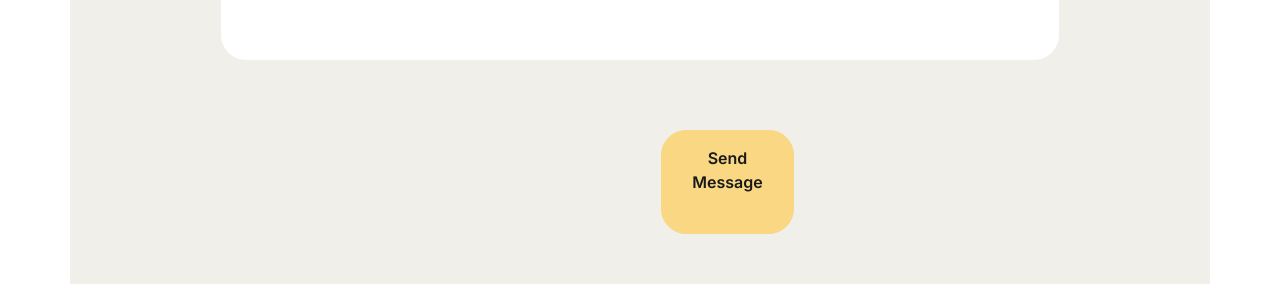
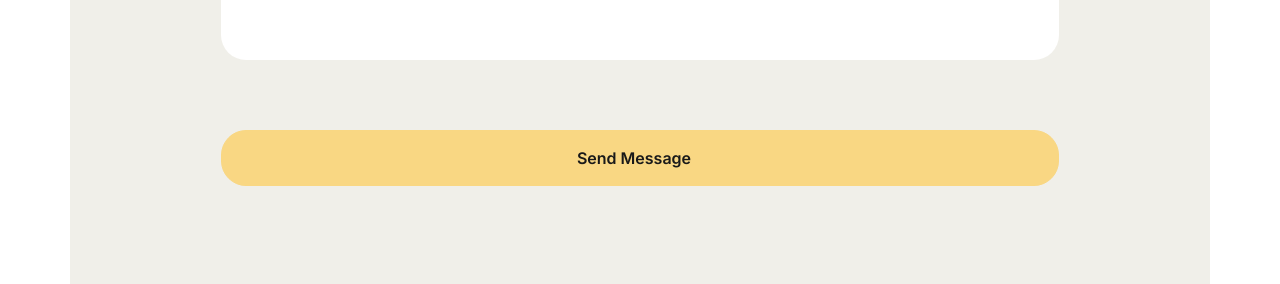
Before and after one commit to sarahk189/ReactCritoVite, a React (Vite) app: page /contact in a window 1280 px wide. Shown: the part 1560-1844 px from the top of the page. Built offline with nearby package versions, Linux system fonts and the light colour scheme; grey boxes are pictures that could not be loaded; some icons are missing; the HTML template or start-up script is replaced by a standard one.

Commit message:
fomatted button on contact form

```diff
--- a/src/App.css
+++ b/src/App.css
@@ -1699,7 +1699,7 @@ header .container .menu .main-menu .btn-login {
   background-color: #F0EFE9;
   justify-content: center;
   align-items: center;
-  width: auto;
+  width: 100%;
   padding-top: 125px;
   padding-bottom: 100px;
 }
@@ -1715,17 +1715,19 @@ header .container .menu .main-menu .btn-login {
 }
 @media (min-width: 280px) {
   .contact-form .container .form-title {
-    width: auto;
+    width: 100%;
   }
 }
 @media (min-width: 1024px) {
   .contact-form .container .form-title {
+    width: auto;
     margin-left: 100px;
     margin-right: 100px;
   }
 }
 @media (min-width: 1080px) {
   .contact-form .container .form-title {
+    width: auto;
     margin-left: 440px;
     margin-right: 440px;
   }
@@ -1791,28 +1793,27 @@ header .container .menu .main-menu .btn-login {
   display: inline-block;
   width: 100%;
   text-align: center;
+  align-items: center;
   margin-top: 70px;
 }
 @media (max-width: 280px) {
   .contact-form .container button {
-    width: 270px;
+    width: 100%;
   }
 }
 @media (min-width: 280px) {
   .contact-form .container button {
-    width: auto;
+    width: 100%;
   }
 }
 @media (min-width: 1024px) {
   .contact-form .container button {
-    margin-left: 100px;
-    margin-right: 100px;
+    width: 100%;
   }
 }
 @media (min-width: 1080px) {
   .contact-form .container button {
-    margin-left: 440px;
-    margin-right: 440px;
+    width: 100%;
   }
 }
 
--- a/src/App.scss
+++ b/src/App.scss
@@ -1806,7 +1806,7 @@ header {
         background-color: #F0EFE9;
         justify-content: center;
         align-items: center;
-        width: auto;
+        width: 100%;
         padding-top: 125px;
         padding-bottom: 100px;
 
@@ -1820,15 +1820,17 @@ header {
             }
 
             @media (min-width: 280px) {
+                width: 100%;
+            }
+
+            @media (min-width: 1024px) {
                 width: auto;
-            }
-
-            @media (min-width: 1024px) {
                 margin-left: 100px;
                 margin-right: 100px;
             }
 
             @media (min-width: 1080px) {
+                width: auto;
                 margin-left:440px;
                 margin-right:440px;
             }
@@ -1902,24 +1904,28 @@ header {
             display: inline-block;
             width: 100%;
             text-align: center;
+            align-items: center;
             margin-top: 70px;
 
+
             @media (max-width: 280px) {
-                width: 270px;
+                width: 100%;
             }
 
             @media (min-width: 280px) {
-                width: auto;
+                width: 100%;
             }
 
             @media (min-width: 1024px) {
-                margin-left: 100px;
-                margin-right: 100px;
+                width:100%;
+                // margin-left: 100px;
+                // margin-right: 100px;
             }
 
             @media (min-width: 1080px) {
-                margin-left:440px;
-                margin-right:440px;
+                width: 100%;
+                // margin-left:440px;
+                // margin-right:440px;
             }
         }
     }
--- a/src/components/Contact/ContactForm.jsx
+++ b/src/components/Contact/ContactForm.jsx
@@ -1,9 +1,9 @@
-import React, { useState } from 'react'
+import React, { useState, reset } from 'react'
 import { useFormik } from 'formik'
 import * as Yup from 'yup'
 
 const ContactForm = () => {
-
+    const emailRegEx = /^[A-Za-z0-9._%-]+@[A-Za-z0-9.-]+\.[A-Za-z]{2,4}$/;
     const [errorMessage, setErrorMessage] = useState('')
     const form = useFormik({
         initialValues: {
@@ -12,19 +12,20 @@ const ContactForm = () => {
         message: ''
         },
 
+
         validationSchema: Yup.object( {
             name: Yup.string()
                 .required('You must add a name')
                 .min(2, 'Name must be a minimum of two letters'),
             email: Yup.string()
                 .required('You must enter an e-mail addess')
-                .email('You must enter a valid e-mail addess'),
+                .matches(emailRegEx, 'You must enter a valid e-mail addess'),
             message: Yup.string()
                 .required('You must add a message')
                 .min(2, 'Add a valid message')
         }),
 
-        onSubmit: async (values) => {
+        onSubmit: async (values, {resetForm} ) => {
 
             const result = await fetch('https://win23-assignment.azurewebsites.net/api/contactform', {
                 method: 'post',
@@ -33,7 +34,6 @@ const ContactForm = () => {
                 },
                 body: JSON.stringify(values)
             })
-            console.log(result.status)
 
             switch (result.status) {
                 case 200:
@@ -42,10 +42,10 @@ const ContactForm = () => {
                 case 400:
                     setErrorMessage('Something went wrong!')
                     break;
-                case 409:
-                    setErrorMessage('')
-                    break;
             }
+
+            resetForm({ values: ''})
+
         }
 
     })
```
